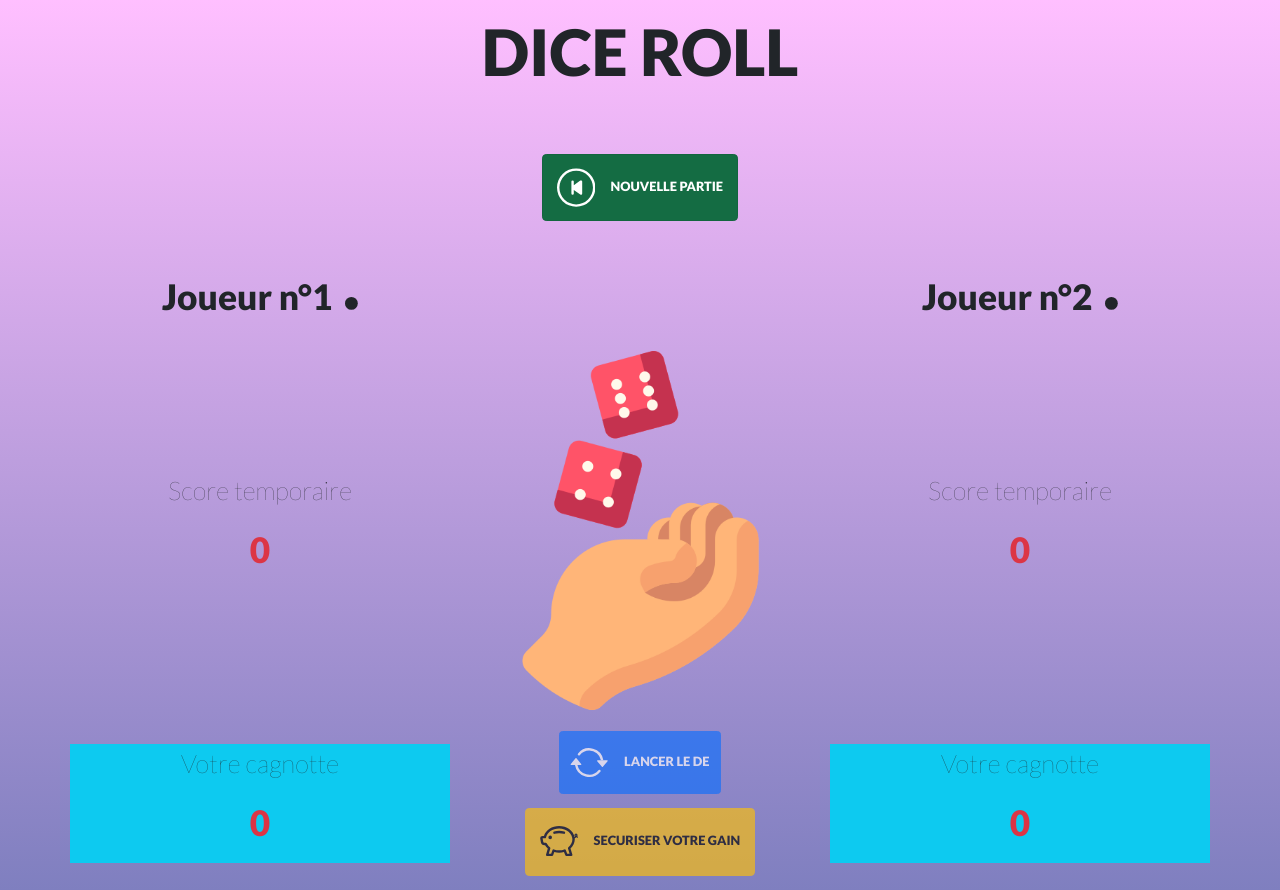
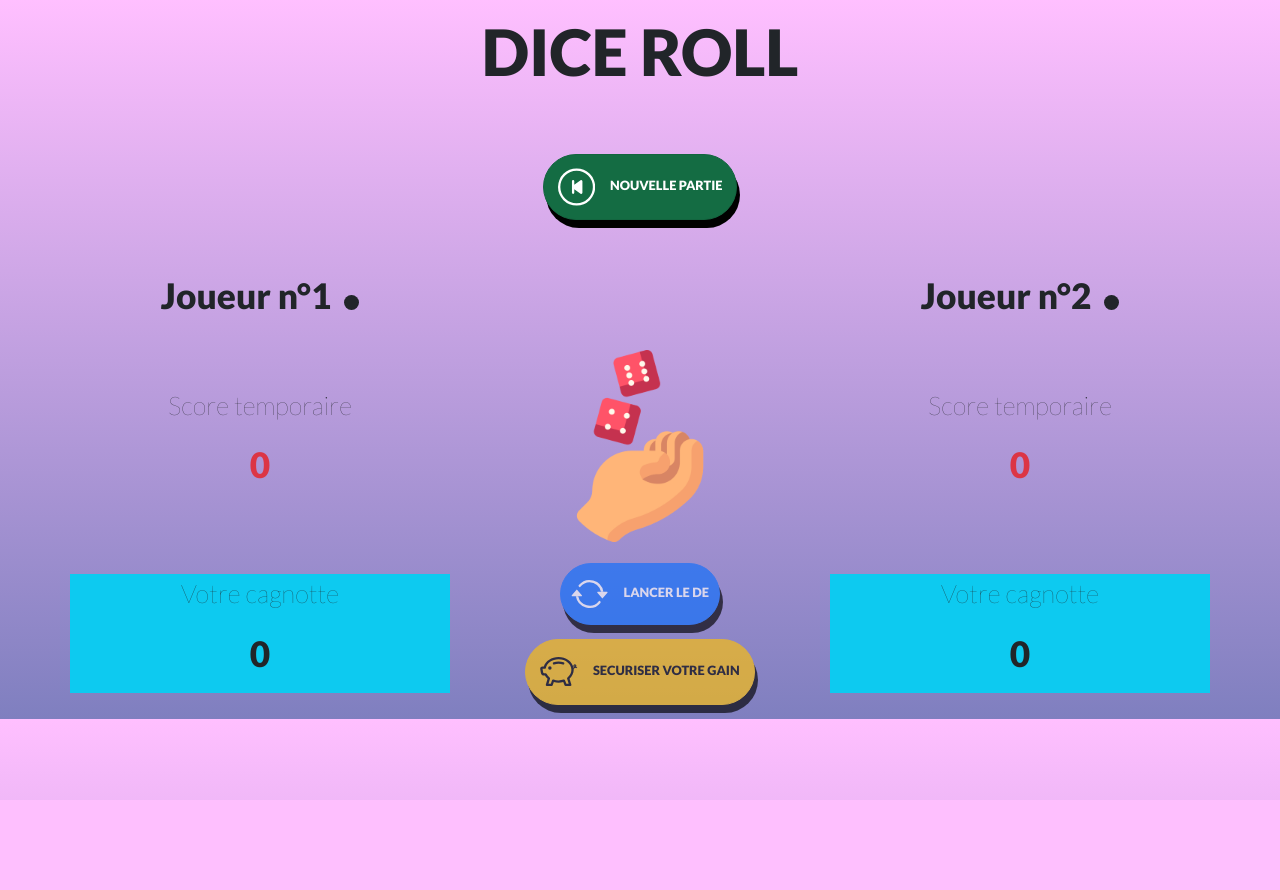
Before and after one commit to louvetsandrine/JeuD-, a PHP site: page / in a window 1280 px wide. After the commit the page ends 800 px from the top, so only its background shows below. Run offline with PHP 8.4, Linux system fonts and the light colour scheme; some libraries are stand-ins or nearby versions.

Commit message:
20/12/2021

```diff
--- a/index.html
+++ b/index.html
@@ -30,7 +30,7 @@
               <path d="M8 15A7 7 0 1 1 8 1a7 7 0 0 1 0 14zm0 1A8 8 0 1 0 8 0a8 8 0 0 0 0 16z"/>
               <path d="M8 4a.5.5 0 0 1 .5.5v3h3a.5.5 0 0 1 0 1h-3v3a.5.5 0 0 1-1 0v-3h-3a.5.5 0 0 1 0-1h3v-3A.5.5 0 0 1 8 4z"/>
             </svg> -->
-            <svg xmlns="http://www.w3.org/2000/svg" width="4vw" height="4vw" fill="currentColor" class="bi bi-skip-start-circle" viewBox="0 0 16 16">
+            <svg xmlns="http://www.w3.org/2000/svg" width="50" height="50" fill="currentColor" class="bi bi-skip-start-circle" viewBox="0 0 16 16">
               <path d="M8 15A7 7 0 1 1 8 1a7 7 0 0 1 0 14zm0 1A8 8 0 1 0 8 0a8 8 0 0 0 0 16z"/>
               <path d="M10.229 5.055a.5.5 0 0 0-.52.038L7 7.028V5.5a.5.5 0 0 0-1 0v5a.5.5 0 0 0 1 0V8.972l2.71 1.935a.5.5 0 0 0 .79-.407v-5a.5.5 0 0 0-.271-.445z"/>
             </svg>
@@ -42,13 +42,13 @@
       <div class="row py-2 d-flex justify-content-center align-items-center">
         <div class="col-4 d-flex justify-content-center align-items-center">
           <p class="textPlayer">Joueur n°1 </p>
-          <svg xmlns="http://www.w3.org/2000/svg" width="1vw" height="1vw" fill="currentColor" class="bi bi-circle-fill " viewBox="0 0 16 16" id="startPlayerOne">
+          <svg xmlns="http://www.w3.org/2000/svg" width="15" height="15" fill="currentColor" class="bi bi-circle-fill " viewBox="0 0 16 16" id="startPlayerOne">
             <circle cx="8" cy="8" r="8"/>
           </svg>
         </div>
         <div class="col-4 offset-4 d-flex justify-content-center align-items-center">
           <p class="textPlayer">Joueur n°2 </p>
-          <svg xmlns="http://www.w3.org/2000/svg" width="1vw" height="1vw" fill="currentColor" class="bi bi-circle-fill " viewBox="0 0 16 16" id="startPlayerOne">
+          <svg xmlns="http://www.w3.org/2000/svg" width="15" height="15" fill="currentColor" class="bi bi-circle-fill " viewBox="0 0 16 16" id="startPlayerOne">
             <circle cx="8" cy="8" r="8"/>
           </svg>
         </div>
@@ -81,13 +81,13 @@
       <div class="row py-2 d-flex justify-content-center align-items-center text-center">
         <div class="col-4 bg-info">
           <p class="textScore">Votre cagnotte </p>
-          <p class="textPlayer text-danger" id="walletPlayerOne">0</p>
+          <p class="textPlayer" id="walletPlayerOne">0</p>
         </div>
         <div class="col-4">
           <div class="row py-2 d-flex justify-content-center align-items-center">
             <div class="col-12">
               <button class="btn btn-primary  disabled" id="buttonRollDice">
-                <svg xmlns="http://www.w3.org/2000/svg" width="4vw" height="4vw" fill="currentColor" class="bi bi-arrow-repeat" viewBox="0 0 16 16" >
+                <svg xmlns="http://www.w3.org/2000/svg" width="50" height="50" fill="currentColor" class="bi bi-arrow-repeat" viewBox="0 0 16 16" >
                   <path d="M11.534 7h3.932a.25.25 0 0 1 .192.41l-1.966 2.36a.25.25 0 0 1-.384 0l-1.966-2.36a.25.25 0 0 1 .192-.41zm-11 2h3.932a.25.25 0 0 0 .192-.41L2.692 6.23a.25.25 0 0 0-.384 0L.342 8.59A.25.25 0 0 0 .534 9z"/>
                   <path fill-rule="evenodd" d="M8 3c-1.552 0-2.94.707-3.857 1.818a.5.5 0 1 1-.771-.636A6.002 6.002 0 0 1 13.917 7H12.9A5.002 5.002 0 0 0 8 3zM3.1 9a5.002 5.002 0 0 0 8.757 2.182.5.5 0 1 1 .771.636A6.002 6.002 0 0 1 2.083 9H3.1z"/>
                 </svg>
@@ -102,7 +102,7 @@
                   <path fill-rule="evenodd" d="M3.5 6a.5.5 0 0 0-.5.5v8a.5.5 0 0 0 .5.5h9a.5.5 0 0 0 .5-.5v-8a.5.5 0 0 0-.5-.5h-2a.5.5 0 0 1 0-1h2A1.5 1.5 0 0 1 14 6.5v8a1.5 1.5 0 0 1-1.5 1.5h-9A1.5 1.5 0 0 1 2 14.5v-8A1.5 1.5 0 0 1 3.5 5h2a.5.5 0 0 1 0 1h-2z"/>
                   <path fill-rule="evenodd" d="M7.646 11.854a.5.5 0 0 0 .708 0l3-3a.5.5 0 0 0-.708-.708L8.5 10.293V1.5a.5.5 0 0 0-1 0v8.793L5.354 8.146a.5.5 0 1 0-.708.708l3 3z"/>
                 </svg> -->
-                <svg xmlns="http://www.w3.org/2000/svg" width="4vw" height="4vw" fill="currentColor" class="bi bi-piggy-bank" viewBox="0 0 16 16">
+                <svg xmlns="http://www.w3.org/2000/svg" width="50" height="50" fill="currentColor" class="bi bi-piggy-bank" viewBox="0 0 16 16">
                   <path d="M5 6.25a.75.75 0 1 1-1.5 0 .75.75 0 0 1 1.5 0zm1.138-1.496A6.613 6.613 0 0 1 7.964 4.5c.666 0 1.303.097 1.893.273a.5.5 0 0 0 .286-.958A7.602 7.602 0 0 0 7.964 3.5c-.734 0-1.441.103-2.102.292a.5.5 0 1 0 .276.962z"/>
                   <path fill-rule="evenodd" d="M7.964 1.527c-2.977 0-5.571 1.704-6.32 4.125h-.55A1 1 0 0 0 .11 6.824l.254 1.46a1.5 1.5 0 0 0 1.478 1.243h.263c.3.513.688.978 1.145 1.382l-.729 2.477a.5.5 0 0 0 .48.641h2a.5.5 0 0 0 .471-.332l.482-1.351c.635.173 1.31.267 2.011.267.707 0 1.388-.095 2.028-.272l.543 1.372a.5.5 0 0 0 .465.316h2a.5.5 0 0 0 .478-.645l-.761-2.506C13.81 9.895 14.5 8.559 14.5 7.069c0-.145-.007-.29-.02-.431.261-.11.508-.266.705-.444.315.306.815.306.815-.417 0 .223-.5.223-.461-.026a.95.95 0 0 0 .09-.255.7.7 0 0 0-.202-.645.58.58 0 0 0-.707-.098.735.735 0 0 0-.375.562c-.024.243.082.48.32.654a2.112 2.112 0 0 1-.259.153c-.534-2.664-3.284-4.595-6.442-4.595zM2.516 6.26c.455-2.066 2.667-3.733 5.448-3.733 3.146 0 5.536 2.114 5.536 4.542 0 1.254-.624 2.41-1.67 3.248a.5.5 0 0 0-.165.535l.66 2.175h-.985l-.59-1.487a.5.5 0 0 0-.629-.288c-.661.23-1.39.359-2.157.359a6.558 6.558 0 0 1-2.157-.359.5.5 0 0 0-.635.304l-.525 1.471h-.979l.633-2.15a.5.5 0 0 0-.17-.534 4.649 4.649 0 0 1-1.284-1.541.5.5 0 0 0-.446-.275h-.56a.5.5 0 0 1-.492-.414l-.254-1.46h.933a.5.5 0 0 0 .488-.393zm12.621-.857a.565.565 0 0 1-.098.21.704.704 0 0 1-.044-.025c-.146-.09-.157-.175-.152-.223a.236.236 0 0 1 .117-.173c.049-.027.08-.021.113.012a.202.202 0 0 1 .064.199z"/>
                 </svg>
@@ -113,7 +113,7 @@
         </div>
         <div class="col-4 bg-info">
           <p class="textScore">Votre cagnotte </p>
-          <p class="textPlayer text-danger" id="walletPlayerTwo">0</p>
+          <p class="textPlayer" id="walletPlayerTwo">0</p>
         </div>
       </div>
 
--- a/script.js
+++ b/script.js
@@ -17,27 +17,27 @@ const walletPlayerTwo = document.getElementById("walletPlayerTwo");
 
 const dice = [
    {
-      picture:'<svg xmlns="http://www.w3.org/2000/svg" width="100" height="100" fill="currentColor" class="bi dice bi-dice-1 text-danger" viewBox="0 0 16 16" id="diceOne"><circle cx="8" cy="8" r="1.5"/><path d="M13 1a2 2 0 0 1 2 2v10a2 2 0 0 1-2 2H3a2 2 0 0 1-2-2V3a2 2 0 0 1 2-2h10zM3 0a3 3 0 0 0-3 3v10a3 3 0 0 0 3 3h10a3 3 0 0 0 3-3V3a3 3 0 0 0-3-3H3z"/></svg>',
+      picture:'<svg xmlns="http://www.w3.org/2000/svg" width="200" height="200" fill="currentColor" class="bi dice bi-dice-1 text-danger" viewBox="0 0 16 16" id="diceOne"><circle cx="8" cy="8" r="1.5"/><path d="M13 1a2 2 0 0 1 2 2v10a2 2 0 0 1-2 2H3a2 2 0 0 1-2-2V3a2 2 0 0 1 2-2h10zM3 0a3 3 0 0 0-3 3v10a3 3 0 0 0 3 3h10a3 3 0 0 0 3-3V3a3 3 0 0 0-3-3H3z"/></svg>',
       score:1
    },
    {
-      picture:'<svg xmlns="http://www.w3.org/2000/svg" width="100" height="100" fill="currentColor" class="bi bi-dice-2 text-danger" viewBox="0 0 16 16" id="diceTwo"><path d="M13 1a2 2 0 0 1 2 2v10a2 2 0 0 1-2 2H3a2 2 0 0 1-2-2V3a2 2 0 0 1 2-2h10zM3 0a3 3 0 0 0-3 3v10a3 3 0 0 0 3 3h10a3 3 0 0 0 3-3V3a3 3 0 0 0-3-3H3z"/><path d="M5.5 4a1.5 1.5 0 1 1-3 0 1.5 1.5 0 0 1 3 0zm8 8a1.5 1.5 0 1 1-3 0 1.5 1.5 0 0 1 3 0z"/></svg>',
+      picture:'<svg xmlns="http://www.w3.org/2000/svg" width="200" height="200" fill="currentColor" class="bi bi-dice-2 text-danger" viewBox="0 0 16 16" id="diceTwo"><path d="M13 1a2 2 0 0 1 2 2v10a2 2 0 0 1-2 2H3a2 2 0 0 1-2-2V3a2 2 0 0 1 2-2h10zM3 0a3 3 0 0 0-3 3v10a3 3 0 0 0 3 3h10a3 3 0 0 0 3-3V3a3 3 0 0 0-3-3H3z"/><path d="M5.5 4a1.5 1.5 0 1 1-3 0 1.5 1.5 0 0 1 3 0zm8 8a1.5 1.5 0 1 1-3 0 1.5 1.5 0 0 1 3 0z"/></svg>',
       score:2
    },
    {
-      picture:'<svg xmlns="http://www.w3.org/2000/svg" width="100" height="100" fill="currentColor" class="bi bi-dice-3 text-danger" viewBox="0 0 16 16" id="diceThree"><path d="M13 1a2 2 0 0 1 2 2v10a2 2 0 0 1-2 2H3a2 2 0 0 1-2-2V3a2 2 0 0 1 2-2h10zM3 0a3 3 0 0 0-3 3v10a3 3 0 0 0 3 3h10a3 3 0 0 0 3-3V3a3 3 0 0 0-3-3H3z"/><path d="M5.5 4a1.5 1.5 0 1 1-3 0 1.5 1.5 0 0 1 3 0zm8 8a1.5 1.5 0 1 1-3 0 1.5 1.5 0 0 1 3 0zm-4-4a1.5 1.5 0 1 1-3 0 1.5 1.5 0 0 1 3 0z"/></svg>',
+      picture:'<svg xmlns="http://www.w3.org/2000/svg" width="200" height="200" fill="currentColor" class="bi bi-dice-3 text-danger" viewBox="0 0 16 16" id="diceThree"><path d="M13 1a2 2 0 0 1 2 2v10a2 2 0 0 1-2 2H3a2 2 0 0 1-2-2V3a2 2 0 0 1 2-2h10zM3 0a3 3 0 0 0-3 3v10a3 3 0 0 0 3 3h10a3 3 0 0 0 3-3V3a3 3 0 0 0-3-3H3z"/><path d="M5.5 4a1.5 1.5 0 1 1-3 0 1.5 1.5 0 0 1 3 0zm8 8a1.5 1.5 0 1 1-3 0 1.5 1.5 0 0 1 3 0zm-4-4a1.5 1.5 0 1 1-3 0 1.5 1.5 0 0 1 3 0z"/></svg>',
       score:3
    },
    {
-      picture:'<svg xmlns="http://www.w3.org/2000/svg" width="100" height="100" fill="currentColor" class="bi bi-dice-4 text-danger" viewBox="0 0 16 16" id="diceFour"><path d="M13 1a2 2 0 0 1 2 2v10a2 2 0 0 1-2 2H3a2 2 0 0 1-2-2V3a2 2 0 0 1 2-2h10zM3 0a3 3 0 0 0-3 3v10a3 3 0 0 0 3 3h10a3 3 0 0 0 3-3V3a3 3 0 0 0-3-3H3z"/><path d="M5.5 4a1.5 1.5 0 1 1-3 0 1.5 1.5 0 0 1 3 0zm8 0a1.5 1.5 0 1 1-3 0 1.5 1.5 0 0 1 3 0zm0 8a1.5 1.5 0 1 1-3 0 1.5 1.5 0 0 1 3 0zm-8 0a1.5 1.5 0 1 1-3 0 1.5 1.5 0 0 1 3 0z"/></svg>',
+      picture:'<svg xmlns="http://www.w3.org/2000/svg" width="200" height="200" fill="currentColor" class="bi bi-dice-4 text-danger" viewBox="0 0 16 16" id="diceFour"><path d="M13 1a2 2 0 0 1 2 2v10a2 2 0 0 1-2 2H3a2 2 0 0 1-2-2V3a2 2 0 0 1 2-2h10zM3 0a3 3 0 0 0-3 3v10a3 3 0 0 0 3 3h10a3 3 0 0 0 3-3V3a3 3 0 0 0-3-3H3z"/><path d="M5.5 4a1.5 1.5 0 1 1-3 0 1.5 1.5 0 0 1 3 0zm8 0a1.5 1.5 0 1 1-3 0 1.5 1.5 0 0 1 3 0zm0 8a1.5 1.5 0 1 1-3 0 1.5 1.5 0 0 1 3 0zm-8 0a1.5 1.5 0 1 1-3 0 1.5 1.5 0 0 1 3 0z"/></svg>',
       score:4
    },
    {
-      picture:'<svg xmlns="http://www.w3.org/2000/svg" width="100" height="100" fill="currentColor" class="bi bi-dice-5 text-danger" viewBox="0 0 16 16" id="diceFive"><path d="M13 1a2 2 0 0 1 2 2v10a2 2 0 0 1-2 2H3a2 2 0 0 1-2-2V3a2 2 0 0 1 2-2h10zM3 0a3 3 0 0 0-3 3v10a3 3 0 0 0 3 3h10a3 3 0 0 0 3-3V3a3 3 0 0 0-3-3H3z"/><path d="M5.5 4a1.5 1.5 0 1 1-3 0 1.5 1.5 0 0 1 3 0zm8 0a1.5 1.5 0 1 1-3 0 1.5 1.5 0 0 1 3 0zm0 8a1.5 1.5 0 1 1-3 0 1.5 1.5 0 0 1 3 0zm-8 0a1.5 1.5 0 1 1-3 0 1.5 1.5 0 0 1 3 0zm4-4a1.5 1.5 0 1 1-3 0 1.5 1.5 0 0 1 3 0z"/></svg>',
+      picture:'<svg xmlns="http://www.w3.org/2000/svg" width="200" height="200" fill="currentColor" class="bi bi-dice-5 text-danger" viewBox="0 0 16 16" id="diceFive"><path d="M13 1a2 2 0 0 1 2 2v10a2 2 0 0 1-2 2H3a2 2 0 0 1-2-2V3a2 2 0 0 1 2-2h10zM3 0a3 3 0 0 0-3 3v10a3 3 0 0 0 3 3h10a3 3 0 0 0 3-3V3a3 3 0 0 0-3-3H3z"/><path d="M5.5 4a1.5 1.5 0 1 1-3 0 1.5 1.5 0 0 1 3 0zm8 0a1.5 1.5 0 1 1-3 0 1.5 1.5 0 0 1 3 0zm0 8a1.5 1.5 0 1 1-3 0 1.5 1.5 0 0 1 3 0zm-8 0a1.5 1.5 0 1 1-3 0 1.5 1.5 0 0 1 3 0zm4-4a1.5 1.5 0 1 1-3 0 1.5 1.5 0 0 1 3 0z"/></svg>',
       score:5
    },
    {
-      picture:'<svg xmlns="http://www.w3.org/2000/svg" width="100" height="100" fill="currentColor" class="bi bi-dice-6 text-danger" viewBox="0 0 16 16" id="diceSix"><path d="M13 1a2 2 0 0 1 2 2v10a2 2 0 0 1-2 2H3a2 2 0 0 1-2-2V3a2 2 0 0 1 2-2h10zM3 0a3 3 0 0 0-3 3v10a3 3 0 0 0 3 3h10a3 3 0 0 0 3-3V3a3 3 0 0 0-3-3H3z"/><path d="M5.5 4a1.5 1.5 0 1 1-3 0 1.5 1.5 0 0 1 3 0zm8 0a1.5 1.5 0 1 1-3 0 1.5 1.5 0 0 1 3 0zm0 8a1.5 1.5 0 1 1-3 0 1.5 1.5 0 0 1 3 0zm0-4a1.5 1.5 0 1 1-3 0 1.5 1.5 0 0 1 3 0zm-8 4a1.5 1.5 0 1 1-3 0 1.5 1.5 0 0 1 3 0zm0-4a1.5 1.5 0 1 1-3 0 1.5 1.5 0 0 1 3 0z"/></svg>',
+      picture:'<svg xmlns="http://www.w3.org/2000/svg" width="200" height="200" fill="currentColor" class="bi bi-dice-6 text-danger" viewBox="0 0 16 16" id="diceSix"><path d="M13 1a2 2 0 0 1 2 2v10a2 2 0 0 1-2 2H3a2 2 0 0 1-2-2V3a2 2 0 0 1 2-2h10zM3 0a3 3 0 0 0-3 3v10a3 3 0 0 0 3 3h10a3 3 0 0 0 3-3V3a3 3 0 0 0-3-3H3z"/><path d="M5.5 4a1.5 1.5 0 1 1-3 0 1.5 1.5 0 0 1 3 0zm8 0a1.5 1.5 0 1 1-3 0 1.5 1.5 0 0 1 3 0zm0 8a1.5 1.5 0 1 1-3 0 1.5 1.5 0 0 1 3 0zm0-4a1.5 1.5 0 1 1-3 0 1.5 1.5 0 0 1 3 0zm-8 4a1.5 1.5 0 1 1-3 0 1.5 1.5 0 0 1 3 0zm0-4a1.5 1.5 0 1 1-3 0 1.5 1.5 0 0 1 3 0z"/></svg>',
       score:6
    }
 ]
@@ -67,9 +67,11 @@ buttonRollDice.addEventListener("click", ()=>{
 
 })
 
+
+
 buttonHold.addEventListener("click", ()=>{
 
-
-
+   console.log("tt", scoreStart)
+   walletPlayerOne.innerHTML = scoreStart;
 
 })
--- a/style.css
+++ b/style.css
@@ -37,8 +37,6 @@ body {
 }
 
 
-
-
 #diceOne, #diceTwo, #diceThree, #diceFour, #diceFive, #diceSix, #imgRollDice {
     display: block;
     margin: auto
@@ -57,6 +55,24 @@ body {
 
     font-weight: 700;
     font-size: 1vw;
+    border-radius: 8vw;
+    box-shadow:3px 8px #000;
+
+}
+
+.btn::before {
+    transition: all 0.85s cubic-bezier(0.68, -0.55, 0.265, 1.55);
+		content: '';
+		width: 50%;
+		height: 100%;
+
+		background: black;
+
+}
+
+.btn:hover {
+    background: black;
+			width: 100%;
 }
 
 #diceScore {
@@ -65,3 +81,8 @@ body {
    font-weight: 700;
 
 }
+
+#imgRollDice {
+    width: 15vw;
+    height: 15vw;
+}
```
